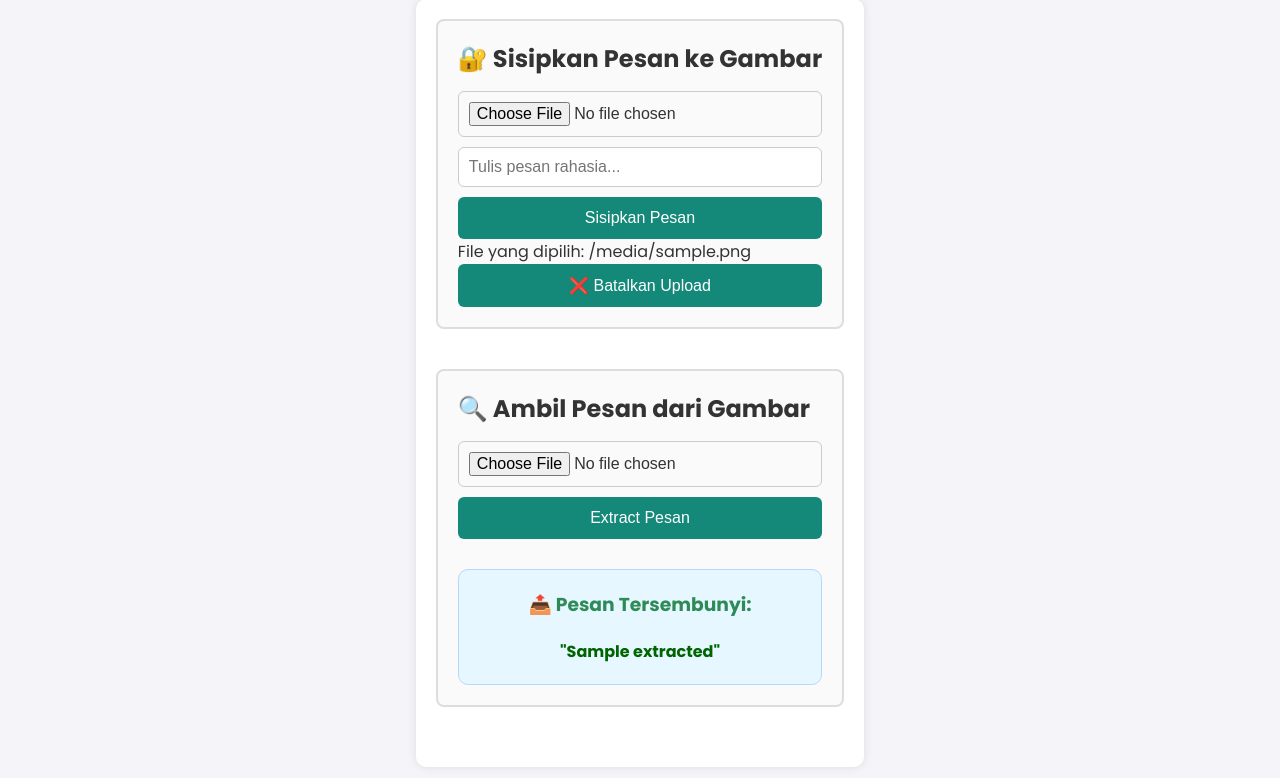
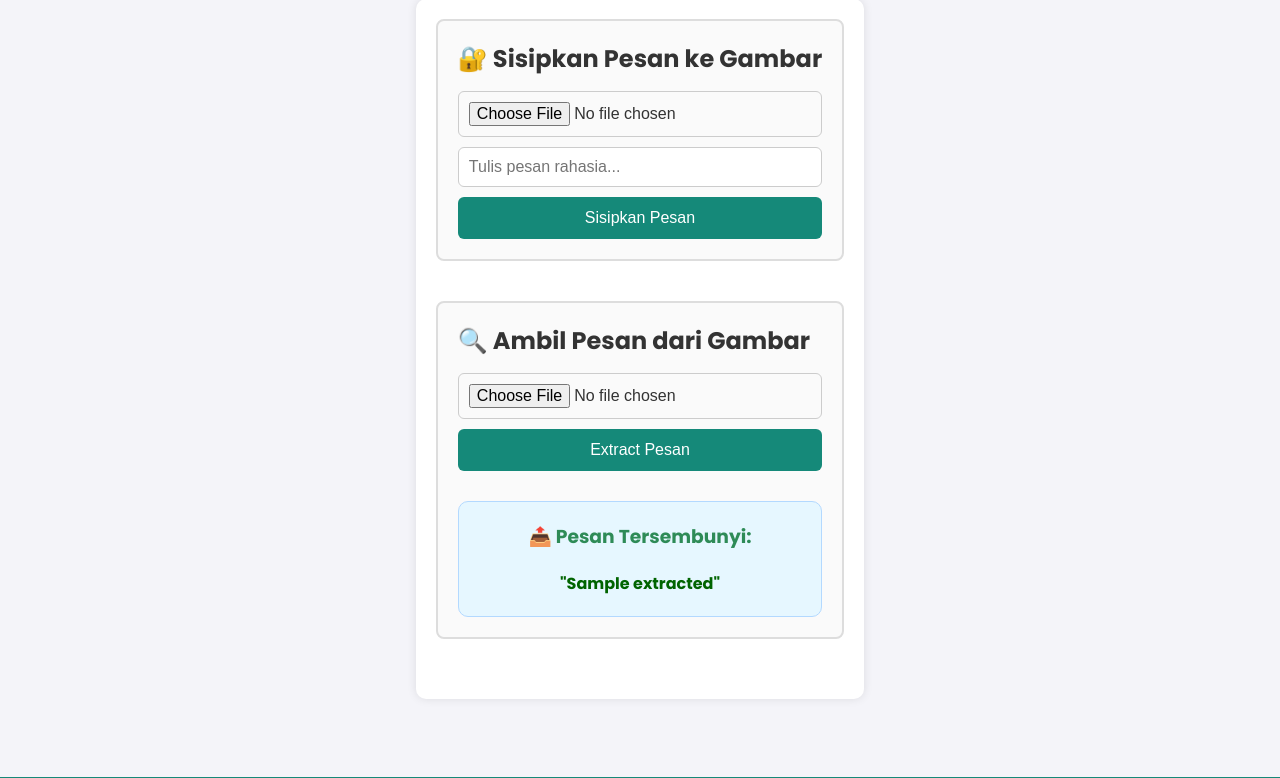
Before and after one commit to erdin33/stegano-ki, a Flask app: template templates/index.html in a window 1280 px wide. Shown: the part 96-874 px from the top of the page. Run offline with Flask 3, Linux system fonts and the light colour scheme; the template is opened without the code that fills it: most values are stand-ins (such as "Sample title", 1, 10 or a date in 2020).

Commit message:
hasil akhir akhir

```diff
--- a/templates/index.html
+++ b/templates/index.html
@@ -33,15 +33,6 @@
                 <button name="action" value="embed">Sisipkan Pesan</button>
             </form>
 
-            {% if uploaded_file %}
-            <div class="cancel-upload-section">
-                <p>File yang dipilih: {{ uploaded_file }}</p>
-                <form action="/cancel-upload" method="POST">
-                    <input type="hidden" name="filename" value="{{ uploaded_file }}">
-                    <button type="submit" class="btn-cancel">❌ Batalkan Upload</button>
-                </form>
-            </div>
-            {% endif %}
 
             {% if result and original and not extracted %}
             <div class="result-box">
```
Also changed, not shown: static/uploads/14c52294-87d7-4a38-a008-f916b8605c81_stego_b2408043-5a86-4dd4-9ce9-4bb965970716_stego_8565448d-62d9-4ba8-a86d-6713ff117fd0_github.jpg (added), static/uploads/16e7c45e-a560-4cf4-b2e5-8f0da8040dac_stego_8565448d-62d9-4ba8-a86d-6713ff117fd0_github.jpg (added), static/uploads/29bc91f8-3f8e-4865-8ec6-d06422cc64b6_stego_8565448d-62d9-4ba8-a86d-6713ff117fd0_github.jpg (added), static/uploads/367be8a9-ec04-4f22-b17b-0c0ed0bc09c1_stego_59a5e704-a154-4f87-bdff-a2723f2e2f5a_Screenshot (4).png (added), static/uploads/7fcd7137-75f5-49db-b299-da9471f02124_stego_8565448d-62d9-4ba8-a86d-6713ff117fd0_github.jpg (added), static/uploads/9074db69-b44c-43c0-bc88-60aae1915b01_Virtual Background.png (added), static/uploads/b2408043-5a86-4dd4-9ce9-4bb965970716_stego_8565448d-62d9-4ba8-a86d-6713ff117fd0_github.jpg (added), static/uploads/stego_16e7c45e-a560-4cf4-b2e5-8f0da8040dac_stego_8565448d-62d9-4ba8-a86d-6713ff117fd0_github.jpg (added), static/uploads/stego_7fcd7137-75f5-49db-b299-da9471f02124_stego_8565448d-62d9-4ba8-a86d-6713ff117fd0_github.jpg (added), static/uploads/stego_b2408043-5a86-4dd4-9ce9-4bb965970716_stego_8565448d-62d9-4ba8-a86d-6713ff117fd0_github.jpg (added).
